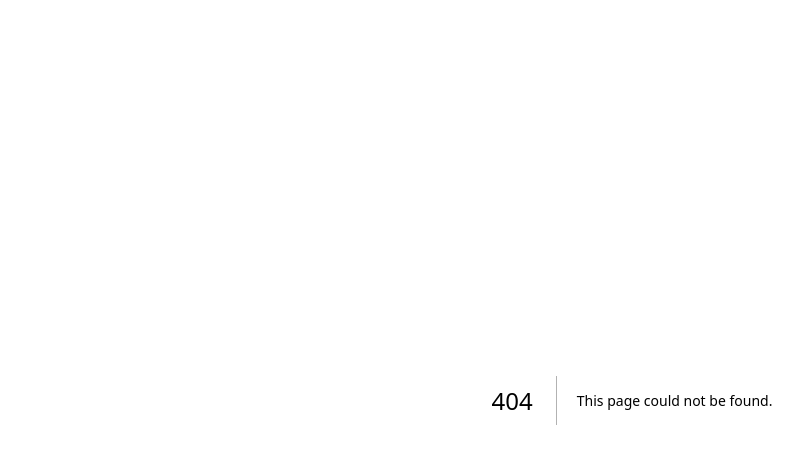
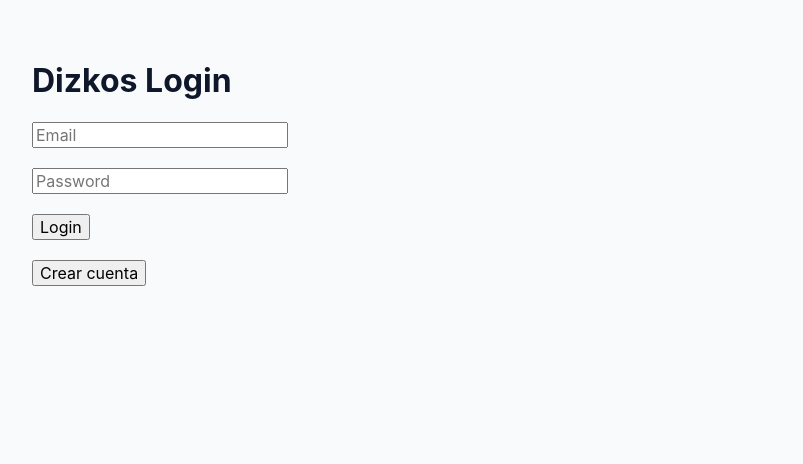
Before and after one commit to jhobray/dizkos, a Next.js app: page /login in a window 1280 px wide. Before the commit this address had no page. Shown: the top 464 px of the page, without its empty margins (8-811 px from the left). Built offline with nearby package versions, Linux system fonts and the light colour scheme; no server answers.

Commit message:
add login page

```diff
--- /dev/null
+++ b/app/login/page.tsx
@@ -0,0 +1,67 @@
+"use client";
+
+import { useState } from "react";
+import { createSupabaseBrowserClient } from "@/lib/supabase/client";
+
+export default function LoginPage() {
+  const supabase = createSupabaseBrowserClient();
+
+  const [email, setEmail] = useState("");
+  const [password, setPassword] = useState("");
+
+  const handleSignUp = async () => {
+    const { error } = await supabase.auth.signUp({
+      email,
+      password,
+    });
+
+    if (error) {
+      alert(error.message);
+    } else {
+      alert("Cuenta creada. Revisa tu email.");
+    }
+  };
+
+  const handleLogin = async () => {
+    const { error } = await supabase.auth.signInWithPassword({
+      email,
+      password,
+    });
+
+    if (error) {
+      alert(error.message);
+    } else {
+      alert("Login exitoso");
+      window.location.href = "/";
+    }
+  };
+
+  return (
+    <div style={{ padding: 40 }}>
+      <h1>Dizkos Login</h1>
+
+      <input
+        placeholder="Email"
+        value={email}
+        onChange={(e) => setEmail(e.target.value)}
+      />
+
+      <br /><br />
+
+      <input
+        placeholder="Password"
+        type="password"
+        value={password}
+        onChange={(e) => setPassword(e.target.value)}
+      />
+
+      <br /><br />
+
+      <button onClick={handleLogin}>Login</button>
+
+      <br /><br />
+
+      <button onClick={handleSignUp}>Crear cuenta</button>
+    </div>
+  );
+}
```
